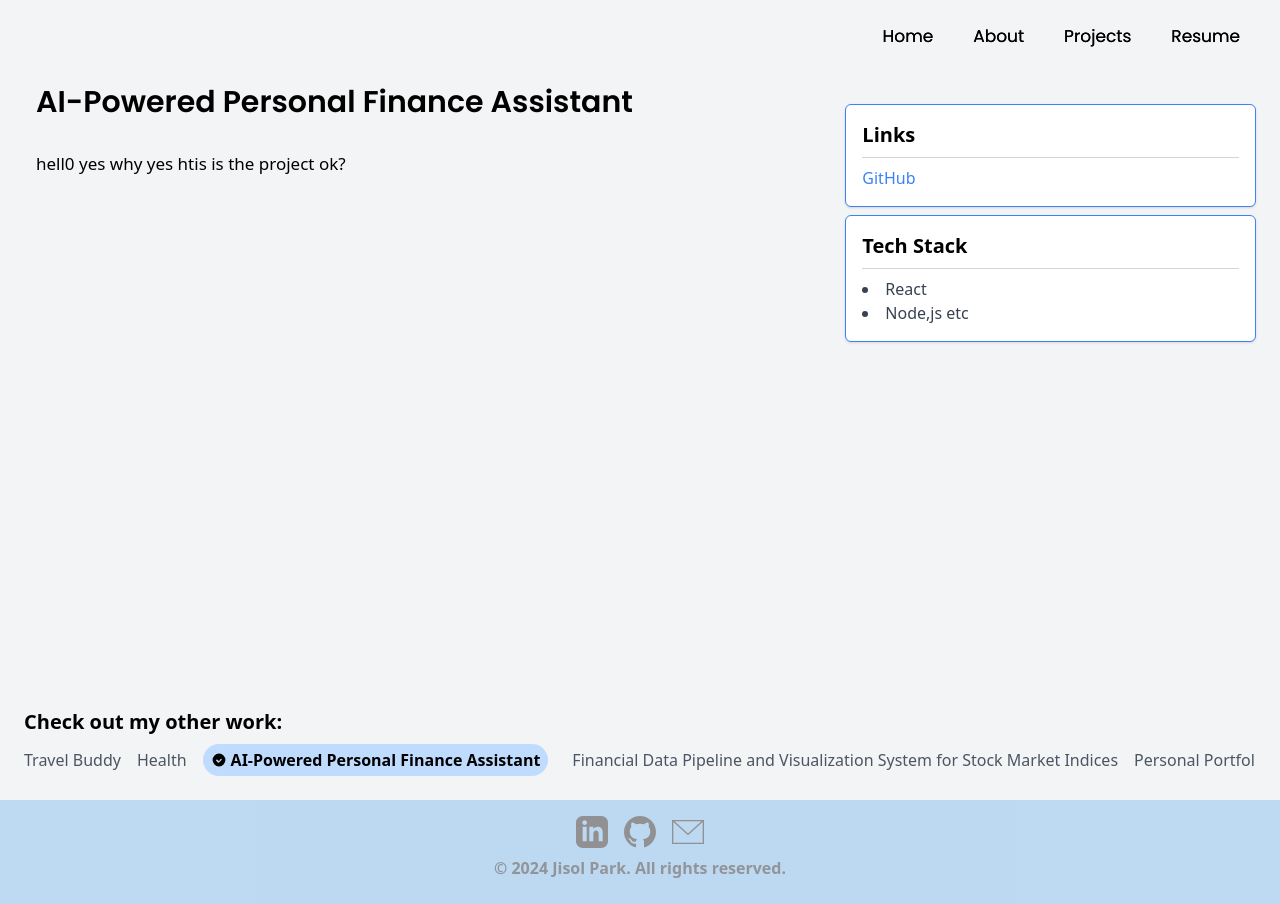
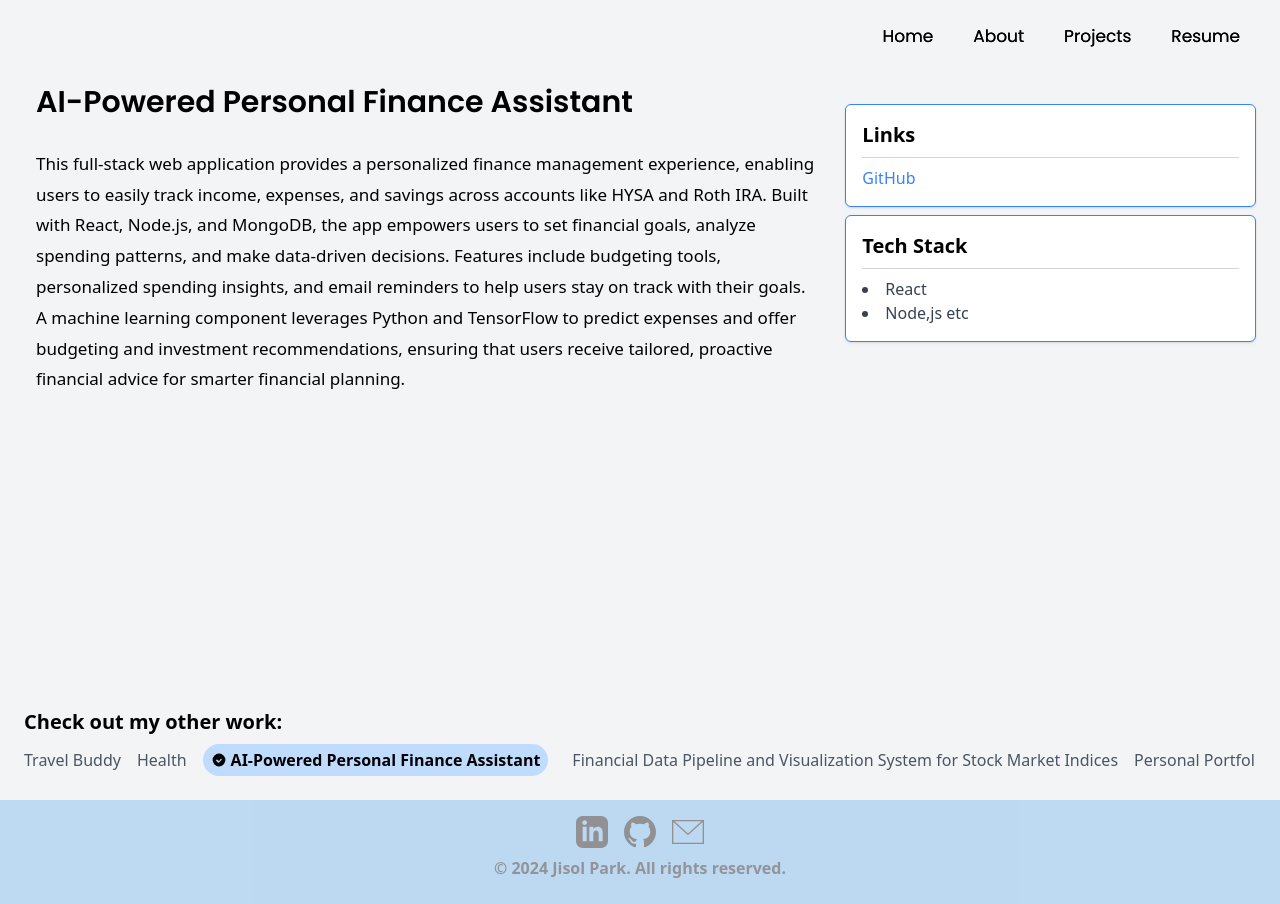
Before and after one commit to Jisolp/portfolio, a React (Vite) app: page /projects/Finassist in a window 1280 px wide. Built offline with nearby package versions, Linux system fonts and the light colour scheme.

Commit message:
changed pic

```diff
--- a/src/constants/index.js
+++ b/src/constants/index.js
@@ -44,7 +44,7 @@ export const projectsLink = [
         image: travel,
         title: "Travel Buddy",
         techStack: ['React','Node,js etc'],
-        description: "hell0 yes why yes htis is the project ok?",
+        description: "I’m developing a personalized travel planning app that brings together the best experiences tailored to each user’s unique interests and budget. Unlike other travel apps, this platform goes beyond generic recommendations by allowing users to select specific preferences—such as nature, city exploration, food, or nightlife—and by incorporating detailed budget and activity-level constraints. Users simply enter their travel dates, budget, and preferences, and the app generates a curated itinerary featuring optimized routes, activity suggestions, packing lists, and recommended flights, accommodations, and car rentals. What sets this app apart is its focus on real-time adaptability (for updates like weather changes), budget-conscious planning, and an eco-friendly travel option for sustainability-focused travelers. With downloadable itineraries and notifications for last-minute recommendations, my goal is to make travel both seamless and memorable for every type of adventurer.",
         github: 'https://github.com/Jisolp'
     },
     {
@@ -52,7 +52,6 @@ export const projectsLink = [
         image: health,
         title: "Health",
         techStack: ['React','Node,js etc'],
-        description: "hell0 yes why yes htis is the project ok?",
         github: 'https://github.com/Jisolp'
     },
     {
@@ -60,7 +59,7 @@ export const projectsLink = [
         image: finassist,
         title: "AI-Powered Personal Finance Assistant",
         techStack: ['React','Node,js etc'],
-        description: "hell0 yes why yes htis is the project ok?",
+        description: "This full-stack web application provides a personalized finance management experience, enabling users to easily track income, expenses, and savings across accounts like HYSA and Roth IRA. Built with React, Node.js, and MongoDB, the app empowers users to set financial goals, analyze spending patterns, and make data-driven decisions. Features include budgeting tools, personalized spending insights, and email reminders to help users stay on track with their goals. A machine learning component leverages Python and TensorFlow to predict expenses and offer budgeting and investment recommendations, ensuring that users receive tailored, proactive financial advice for smarter financial planning.",
         github: 'https://github.com/Jisolp'
     },
     {
```
Also changed, not shown: 1 other file (tests, documents, lock files or other folders).
